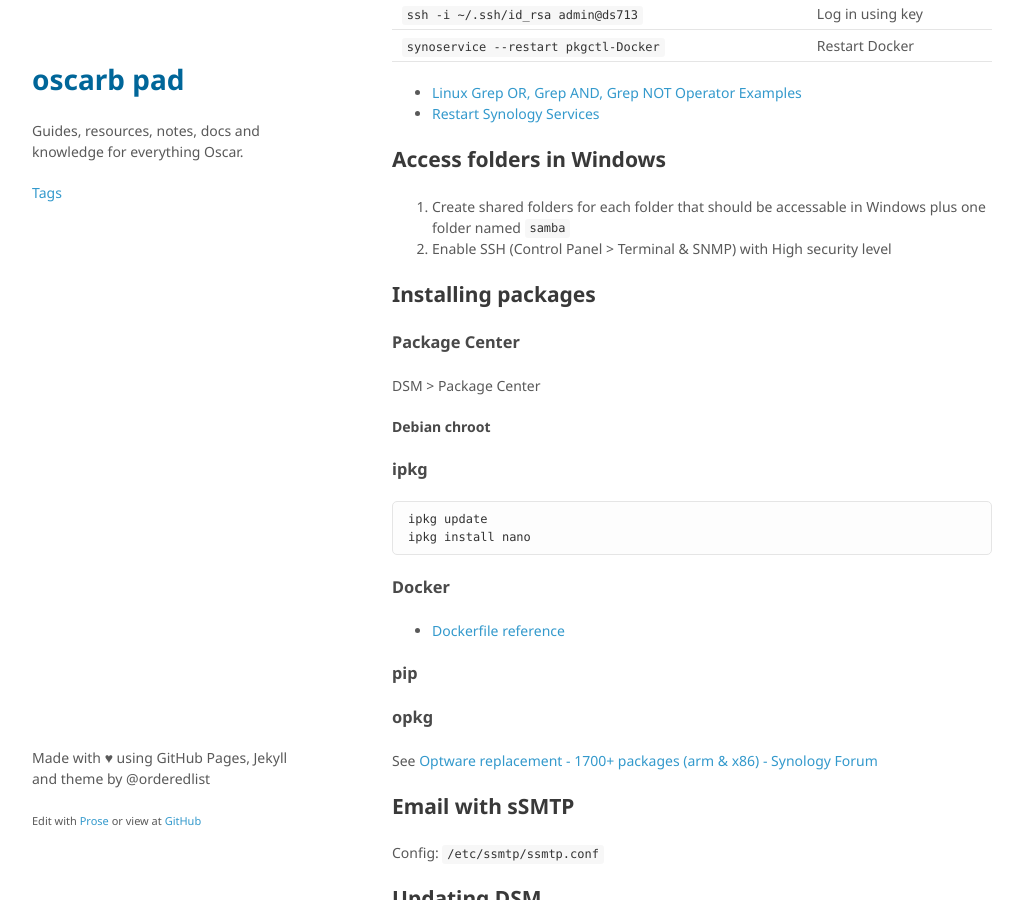
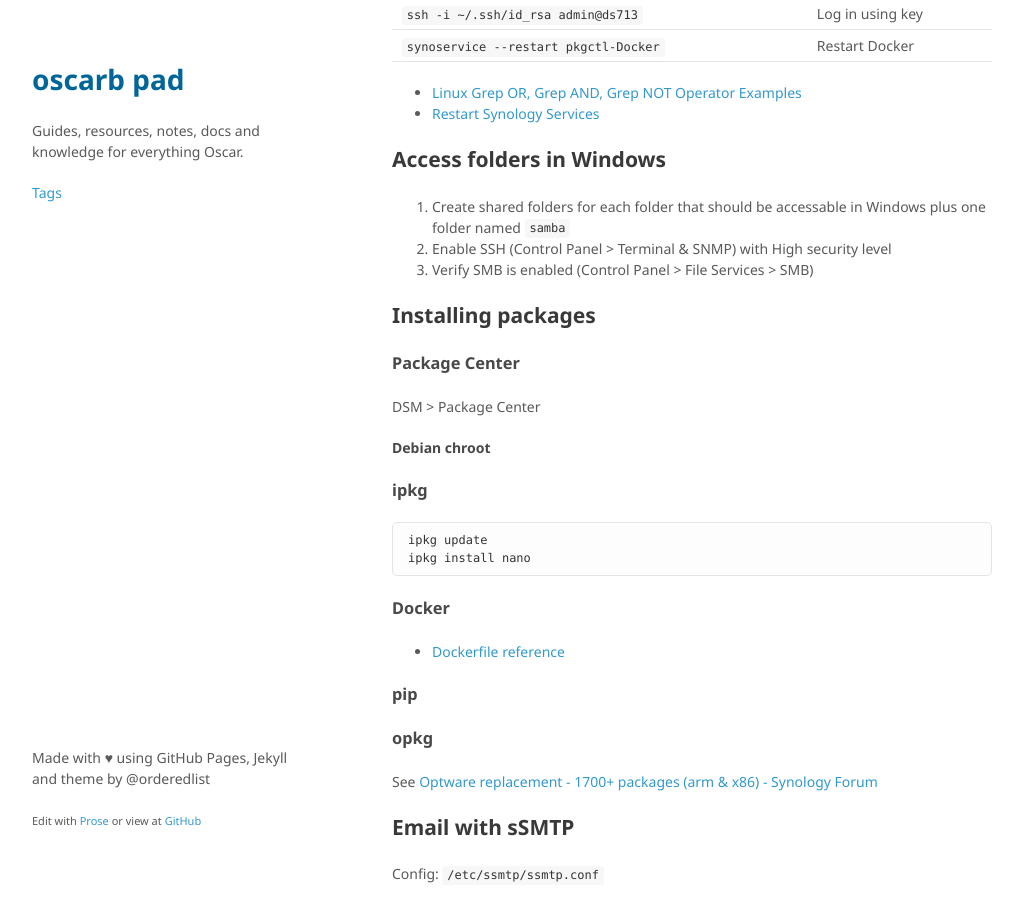
Before and after one commit to oscarb/pad, a Jekyll site: the page built from _docs/ds713.md, in a window 1280 px wide and 900 px high, scrolled down 1537 px. Shown: the whole window, without its empty margins (128-1151 px from the left). Built offline with Jekyll 4.4.1, drawn with Linux system fonts in a browser that asks for light colours; some web fonts are replaced.

Commit message:
Update ds713.md

```diff
--- a/_docs/ds713.md
+++ b/_docs/ds713.md
@@ -48,6 +48,7 @@ Command | Description
 
 1. Create shared folders for each folder that should be accessable in Windows plus one folder named `samba`
 2. Enable SSH (Control Panel > Terminal & SNMP) with High security level
+3. Verify SMB is enabled (Control Panel > File Services > SMB)
 
 
 ## Installing packages
```
